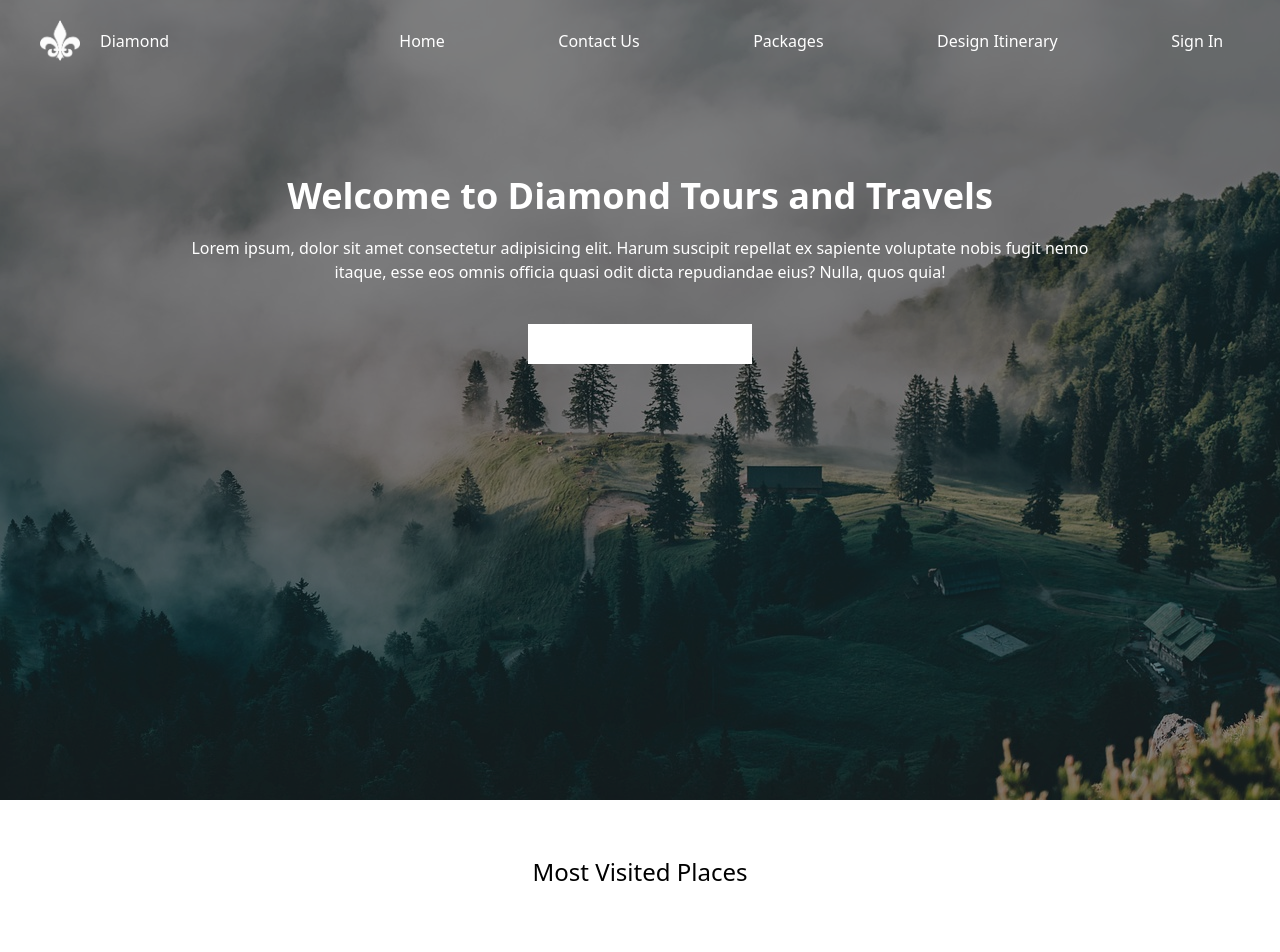
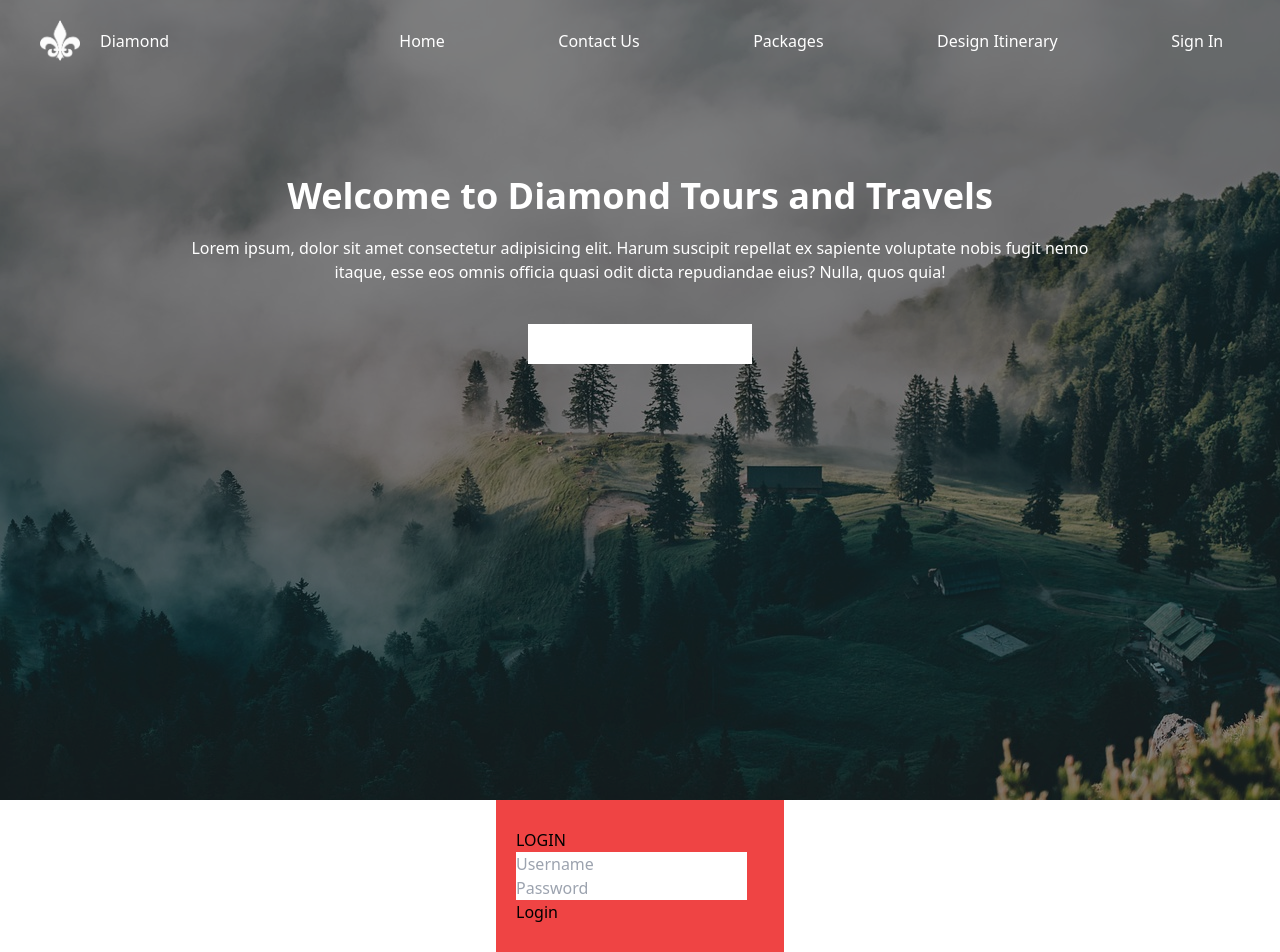
Before and after one commit to iamclintgeorge/DiamondTT, a React (Vite) app in the folder Frontend/: page / in a window 1280 px wide. Shown: the top 952 px of the page. Built offline with nearby package versions, Linux system fonts and the light colour scheme.

Commit message:
Minor Changes
Signed-off-by: Clint George <clintbgeorge@gmail.com>

```diff
--- a/Frontend/src/Pages/App.jsx
+++ b/Frontend/src/Pages/App.jsx
@@ -4,14 +4,15 @@ import MostVisitedPlaces from '../Sections/MostVisitedPlaces.jsx'
 import Currentoffer from '../Sections/Currentoffer.jsx'
 import Testimonials from '../Sections/Testimonials.jsx'
 import Getintouch from '../Sections/Getintouch.jsx'
+import Loginpage from './Loginpage.jsx'
 import './App.css'
 
 function App() {
-  const [count, setCount] = useState(0)
 
   return (
     <>
     <Homehero />
+    <Loginpage />
     <MostVisitedPlaces />
     <Currentoffer />
     <Testimonials />
--- /dev/null
+++ b/Frontend/src/Pages/Loginpage.jsx
@@ -0,0 +1,33 @@
+import React from 'react'
+
+
+const Loginpage = () => {
+  return (
+    <>
+            <div className="flex flex-row justify-center h-screen">
+        <div className="bg-red-500 h-96 w-72">
+            <div className="flex flex-1 flex-col">
+            <div className="pl-5 pt-7">
+        <h1 className="logtitle">LOGIN</h1>
+        <input
+                  className="loginput"
+                  type="text"
+                  name="username"
+                  placeholder="Username"
+                />
+                <input
+                  className="loginput"
+                  type="password"
+                  name="password"
+                  placeholder="Password"
+                />
+        <button className="loginbtn" name="login">Login</button>
+        </div>
+        </div>
+        </div>
+    </div>
+    </>
+  )
+}
+
+export default Loginpage
```
